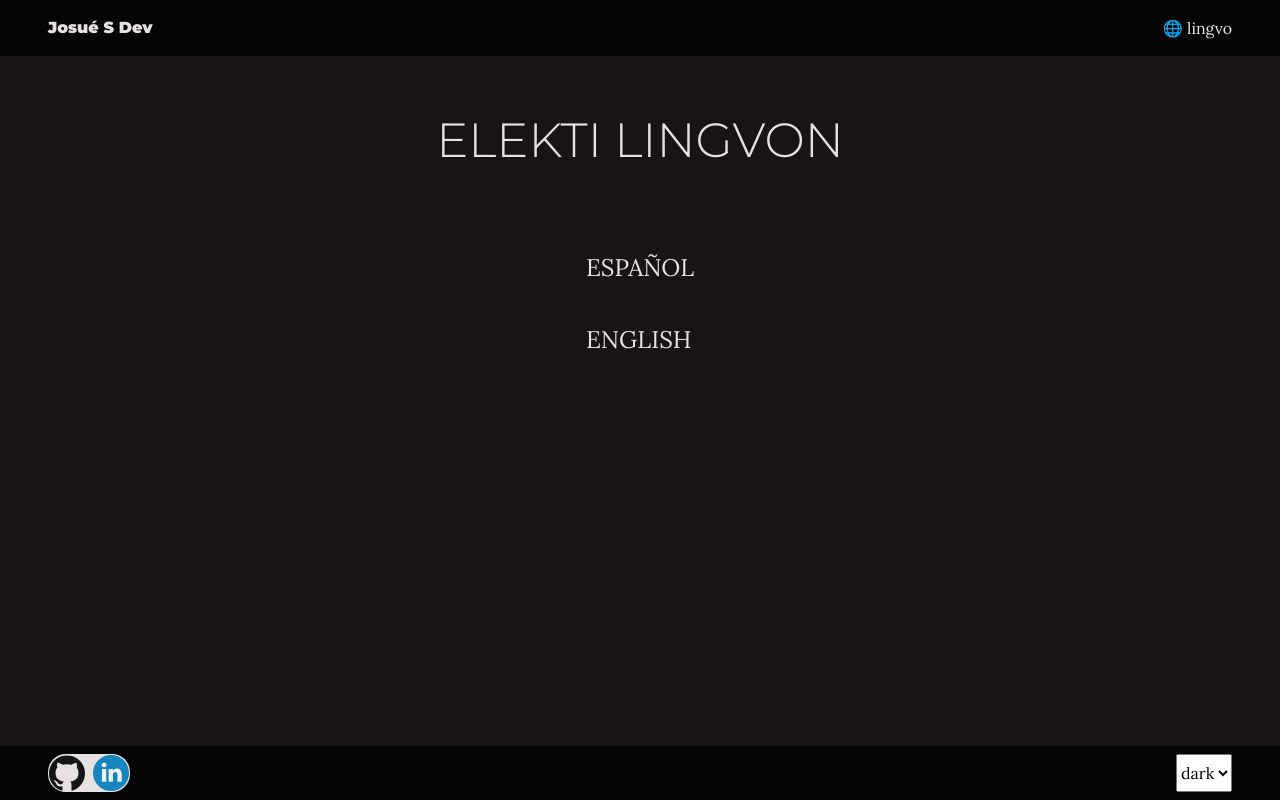
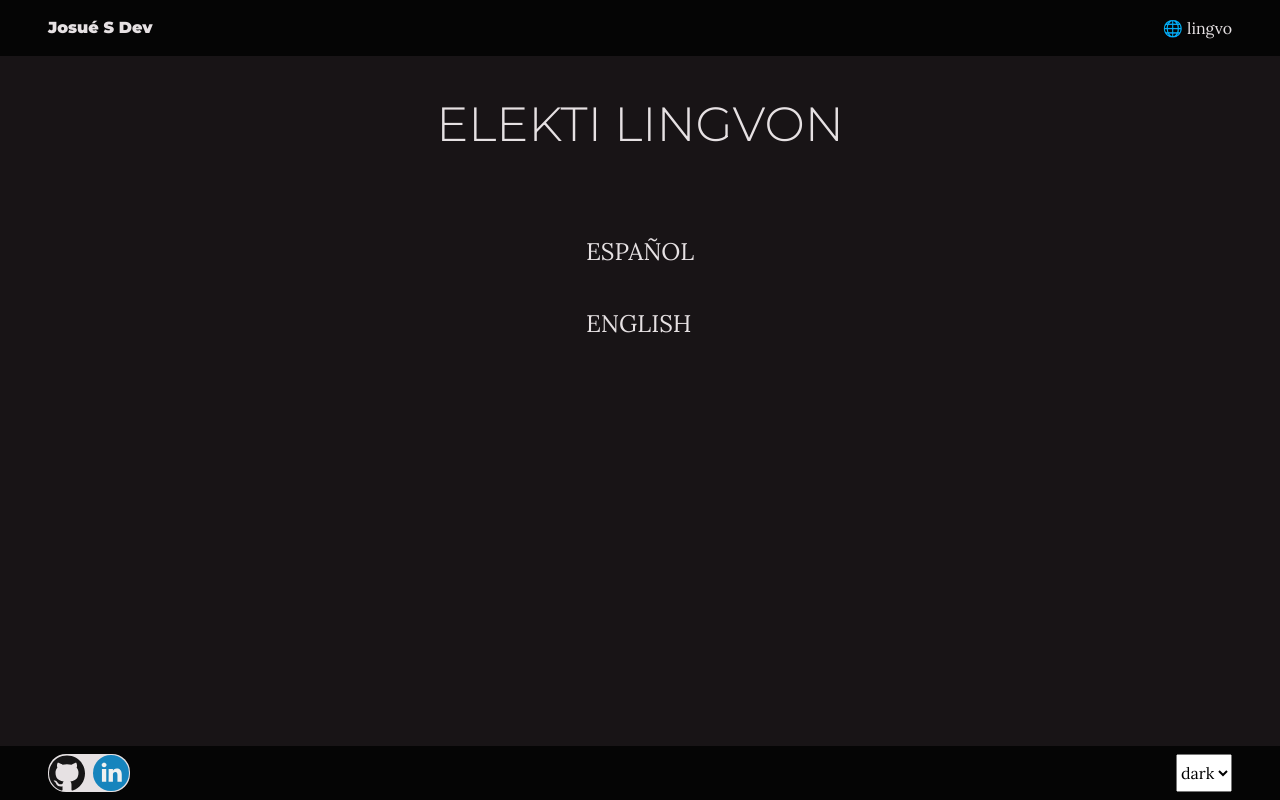
Before and after one commit to JosueSdev/my-webpage, a Next.js app: page / in a window 1280 px wide. Built offline with nearby package versions, Linux system fonts and the light colour scheme.

Commit message:
refactor layout's padding

```diff
--- a/components/layout/styles.module.css
+++ b/components/layout/styles.module.css
@@ -14,5 +14,4 @@
 
 .body {
     height: 100%;
-    padding: 1em;
 }
--- a/components/views/home/styles.module.css
+++ b/components/views/home/styles.module.css
@@ -3,6 +3,7 @@
 
 .box {
     margin: 0 auto;
+    padding: 0 1em;
     max-width: 25em;
 }
 
--- a/components/views/localeSelection/styles.module.css
+++ b/components/views/localeSelection/styles.module.css
@@ -4,12 +4,12 @@
 .box {
     display: flex;
     flex-direction: column;
-
-    font-size: 1.5em;
-
     align-items: center;
     justify-content: center;
 
+    padding: 0 1rem;
+
+    font-size: 1.5em;
     text-transform: uppercase;
 }
 
```
